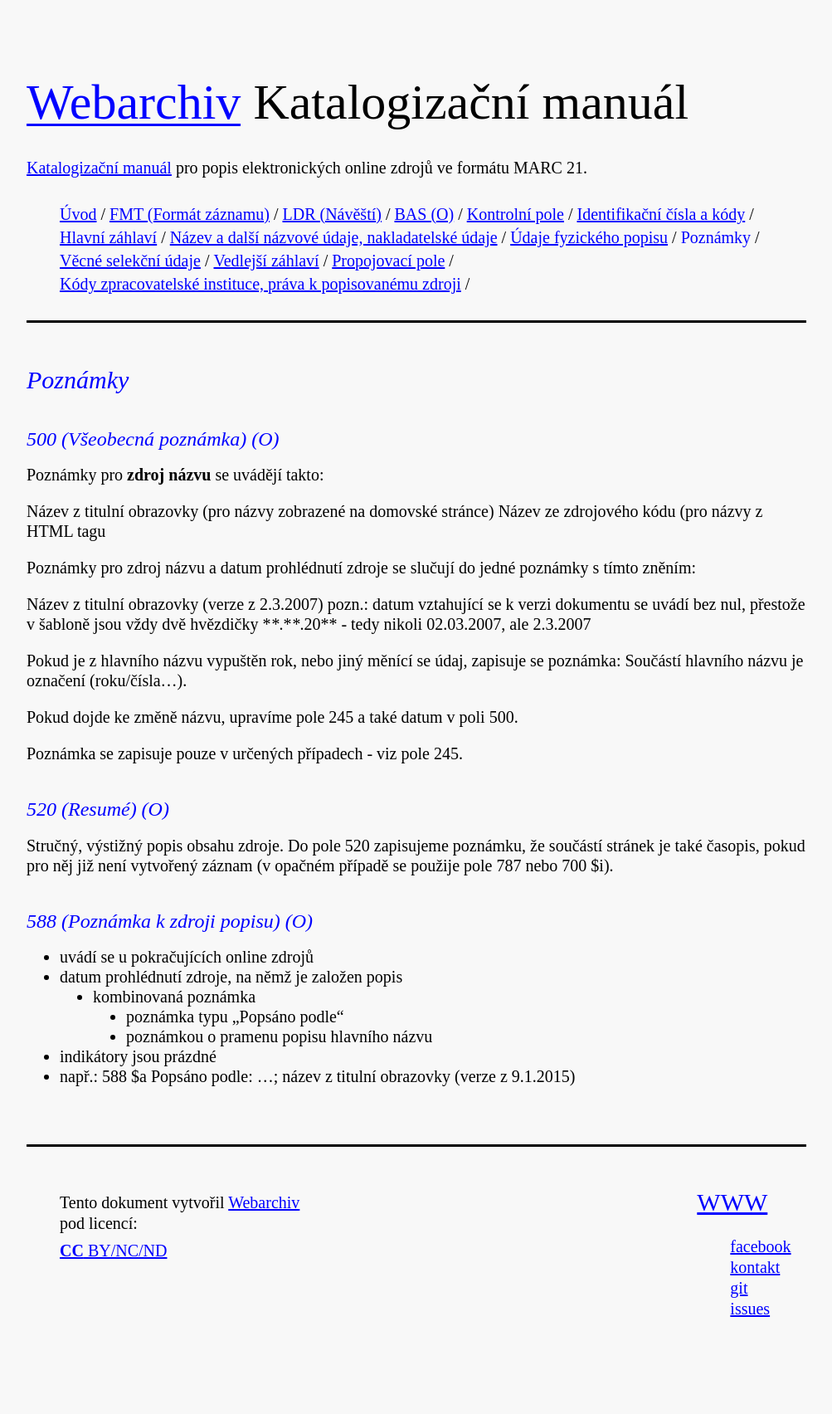
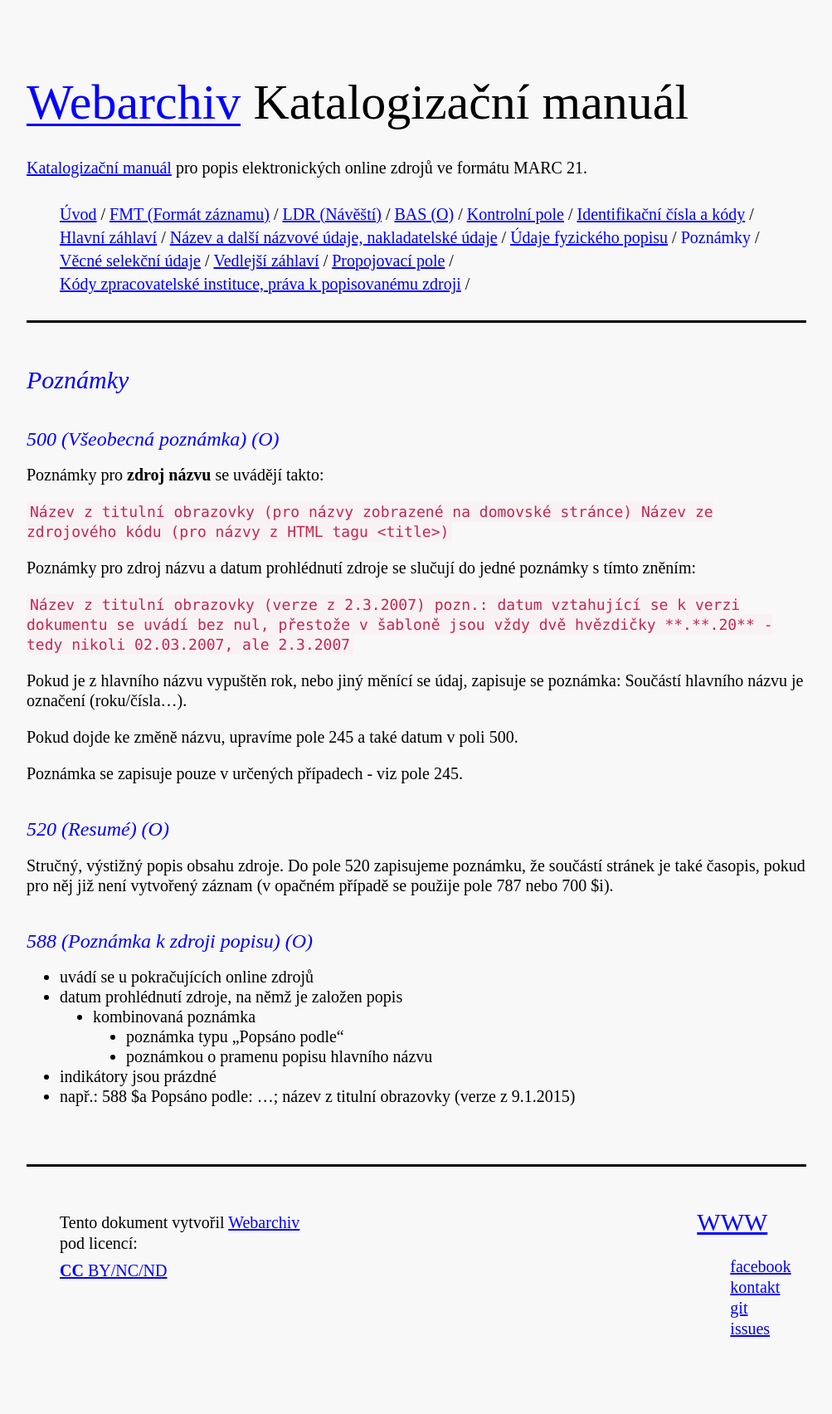
Before and after one commit to WebarchivCZ/katalogizacni-manual, a Jekyll site: the page built from _posts/2017-06-18-Poznamky.md, in a window 1280 px wide. Shown: the whole page at 83% size, without its empty margins (138-1141 px from the left). Built offline with Jekyll 4.4.1, drawn with Linux system fonts in a browser that asks for light colours; before the commit the page ends 1680 px from its top, so only the background shows below that.

Commit message:
edit_priklady_poznamky

```diff
--- a/_posts/2017-06-18-Poznamky.md
+++ b/_posts/2017-06-18-Poznamky.md
@@ -9,13 +9,19 @@
 
 Poznámky pro **zdroj názvu** se uvádějí takto:
 
- Název z titulní obrazovky (pro názvy zobrazené na domovské stránce)
- Název ze zdrojového kódu (pro názvy z HTML tagu <title>)
+``
+Název z titulní obrazovky (pro názvy zobrazené na domovské stránce)
+Název ze zdrojového kódu (pro názvy z HTML tagu <title>)
+``
+
 
 Poznámky pro zdroj názvu a datum prohlédnutí zdroje se slučují do jedné poznámky s tímto zněním:
 
-  Název z titulní obrazovky (verze z 2.3.2007)
-  pozn.: datum vztahující se k verzi dokumentu se uvádí bez nul, přestože v šabloně jsou vždy dvě hvězdičky \**\**.\**\**.20** - tedy nikoli 02.03.2007, ale 2.3.2007
+``
+Název z titulní obrazovky (verze z 2.3.2007)
+pozn.: datum vztahující se k verzi dokumentu se uvádí bez nul, přestože v šabloně jsou vždy dvě hvězdičky **.**.20** - tedy nikoli 02.03.2007, ale 2.3.2007
+``
+
 
 Pokud je z hlavního názvu vypuštěn rok, nebo jiný měnící se údaj, zapisuje se poznámka:
 Součástí hlavního názvu je označení (roku/čísla...).
```
